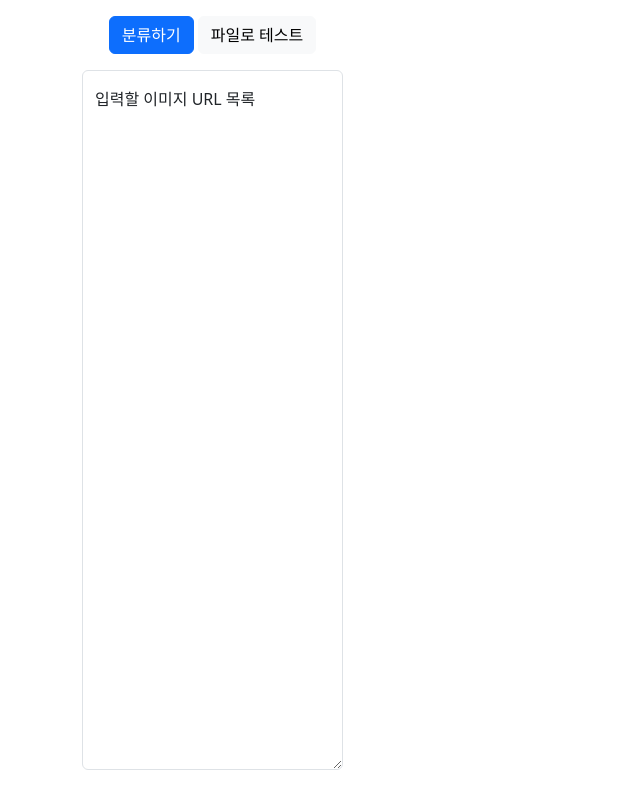
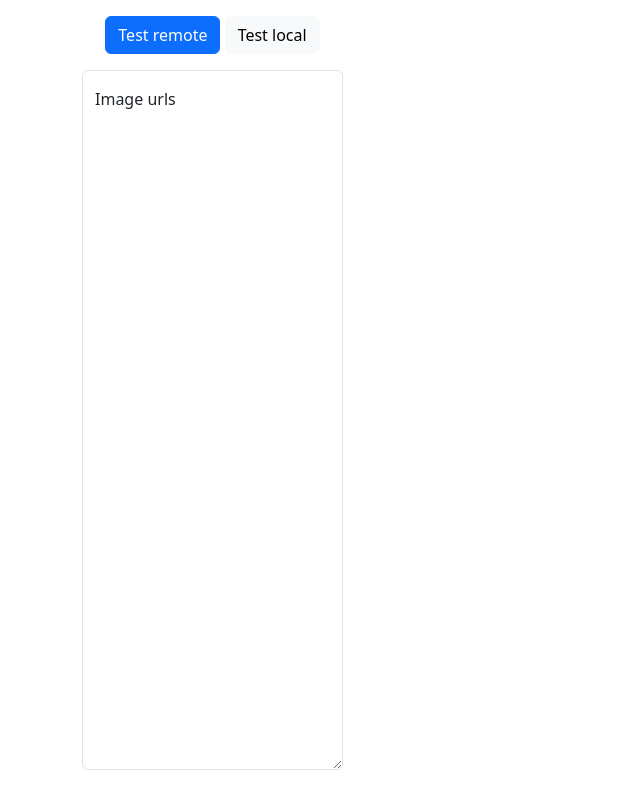
Before and after one commit to maakcode/nudenet-webui, a Flask app: page / in a window 1280 px wide. Shown: the top 785 px of the page, without its empty margins (0-640 px from the left). Run offline with Flask 3, Linux system fonts and the light colour scheme; parts of the project's set-up code (start-up, migrations or seed data) failed here and were passed over.

Commit message:
인터페이스 언어 수정

```diff
--- a/templates/index.html
+++ b/templates/index.html
@@ -2,7 +2,7 @@
 <html>
 
 <Head>
-  <title>NudeNet</title>
+  <title>NudeNet Remote Image Test</title>
   <link href="https://cdn.jsdelivr.net/npm/bootstrap@5.3.1/dist/css/bootstrap.min.css" rel="stylesheet" integrity="sha384-4bw+/aepP/YC94hEpVNVgiZdgIC5+VKNBQNGCHeKRQN+PtmoHDEXuppvnDJzQIu9" crossorigin="anonymous" />
   <style>
     #input-image-textarea {
@@ -16,11 +16,11 @@
     <div class="row">
       <div class="col-3 text-center">
         <form action="" class="py-3">
-          <button id="input-image-button" type="button" class="btn btn-primary mb-3">분류하기</button>
-          <a class="btn btn-light mb-3" href="/local" target="_blank">파일로 테스트</a>
+          <button id="input-image-button" type="button" class="btn btn-primary mb-3">Test remote</button>
+          <a class="btn btn-light mb-3" href="/local" target="_blank">Test local</a>
           <div class="form-floating">
-            <textarea id="input-image-textarea" class="form-control" placeholder="입력할 이미지 URL 목록"></textarea>
-            <label for="input-image-textarea">입력할 이미지 URL 목록</label>
+            <textarea id="input-image-textarea" class="form-control" placeholder="Image urls"></textarea>
+            <label for="input-image-textarea">Image urls</label>
           </div>
         </form>
       </div>
@@ -62,7 +62,7 @@
 
         const textNode = document.createElement("h4");
         textNode.setAttribute("class", "card-title text-center")
-        const textContent = document.createTextNode(`성인 ${Math.round(unsafe * 100)}%`)
+        const textContent = document.createTextNode(`Nudity ${Math.round(unsafe * 100)}%`)
         textNode.appendChild(textContent)
         cardBodyNode.appendChild(textNode)
 
--- a/templates/local.html
+++ b/templates/local.html
@@ -2,14 +2,14 @@
 <html>
 
 <head>
-  <title>NudeNet</title>
+  <title>NudeNet Local Image Test</title>
   <link href="https://cdn.jsdelivr.net/npm/bootstrap@5.3.1/dist/css/bootstrap.min.css" rel="stylesheet" integrity="sha384-4bw+/aepP/YC94hEpVNVgiZdgIC5+VKNBQNGCHeKRQN+PtmoHDEXuppvnDJzQIu9" crossorigin="anonymous" />
 </head>
 
 <body>
   <div class="container">
     <div class="row">
-      <a class="btn btn-primary my-3" href="/" target="_blank">분류하기</a>
+      <a class="btn btn-primary my-3" href="/" target="_blank">Test remote</a>
     </div>
     <div class="row g-2">
       {% for key, value in result.items() %}
@@ -17,7 +17,7 @@
         <div class="card h-100 text-light {{ 'bg-danger' if value.unsafe > threshold else 'bg-success' }}">
           <img class="card-img-top" src="{{ key|e }}" />
           <div class="card-body">
-            <h4 class="card-title text-center">성인 {{ (value.unsafe * 100)|round|int }}%</h4>
+            <h4 class="card-title text-center">Nudity {{ (value.unsafe * 100)|round|int }}%</h4>
           </div>
         </div>
       </div>
```
